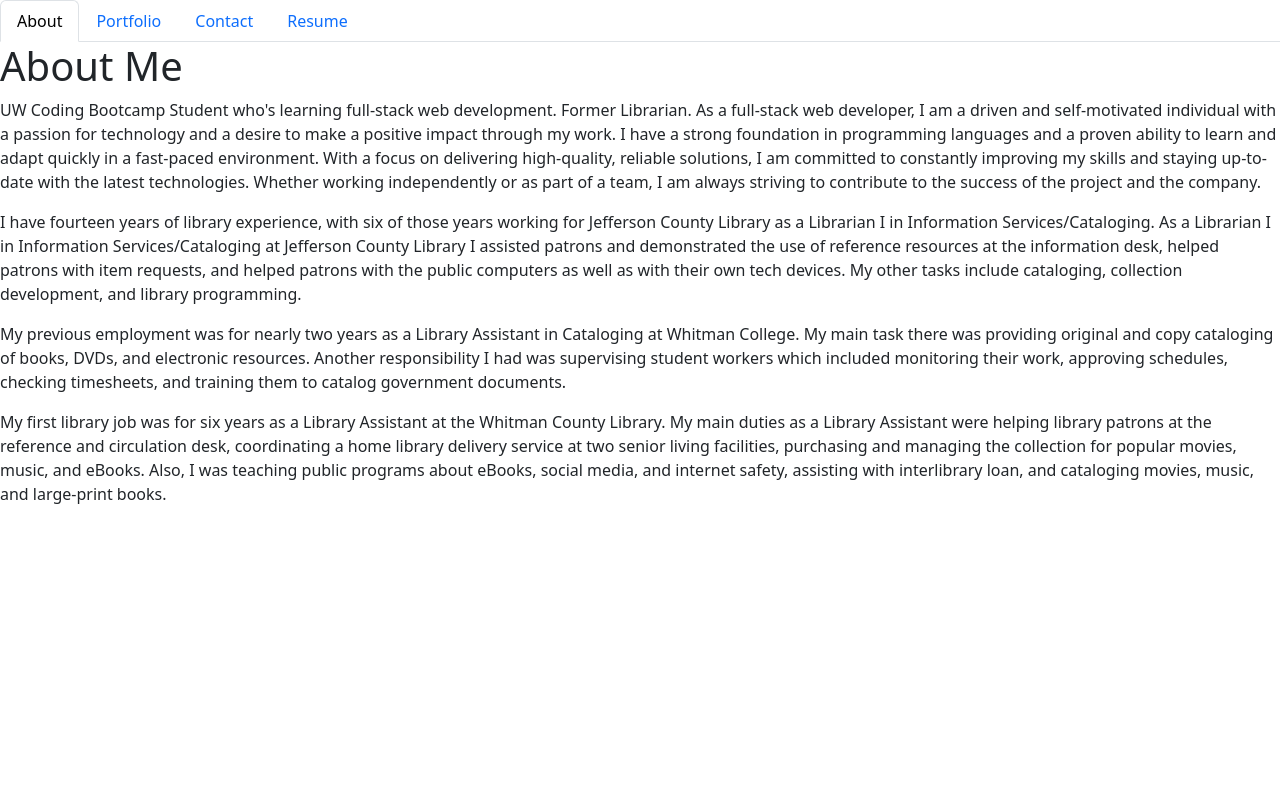
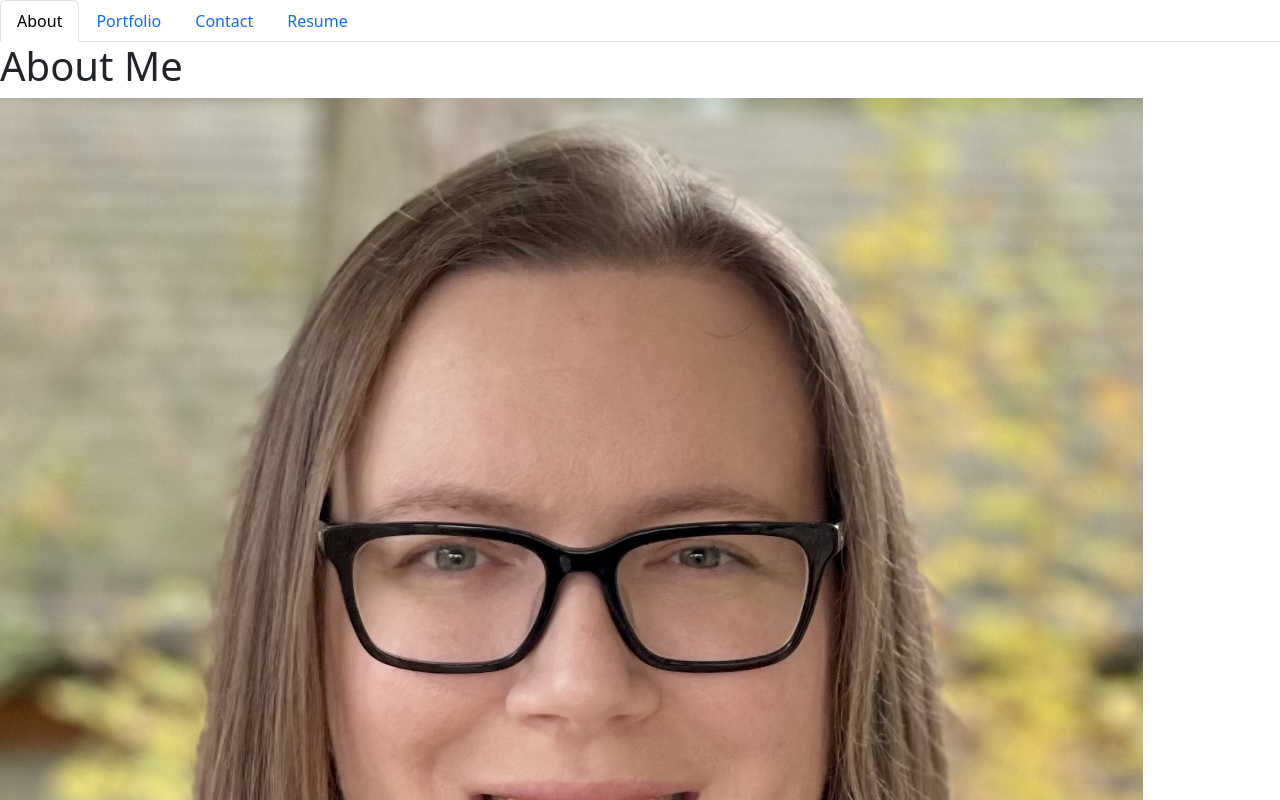
Before and after one commit to andreahergert/portfolio, a React (Create React App) app: page / in a window 1280 px wide. Shown: the top 800 px of the page. Built offline with nearby package versions, Linux system fonts and the light colour scheme.

Commit message:
added profile pic

```diff
--- a/src/components/pages/About.js
+++ b/src/components/pages/About.js
@@ -1,9 +1,13 @@
 import React from 'react';
+import AndreaHergert from "../../img/andreahergert.jpg";
 
 export default function About() {
   return (
     <div>
       <h1>About Me</h1>
+      <div>
+      <img src={AndreaHergert} alt="Andrea Hergert" />
+      </div>
       <p>
         UW Coding Bootcamp Student who's learning full-stack web development. Former Librarian.  As a full-stack web developer, I am a driven and self-motivated individual with a passion for technology and a desire to make a positive impact through my work. I have a strong foundation in programming languages and a proven ability to learn and adapt quickly in a fast-paced environment. With a focus on delivering high-quality, reliable solutions, I am committed to constantly improving my skills and staying up-to-date with the latest technologies. Whether working independently or as part of a team, I am always striving to contribute to the success of the project and the company.
       </p>
```
Also changed, not shown: src/img/andreahergert.jpg (added).
